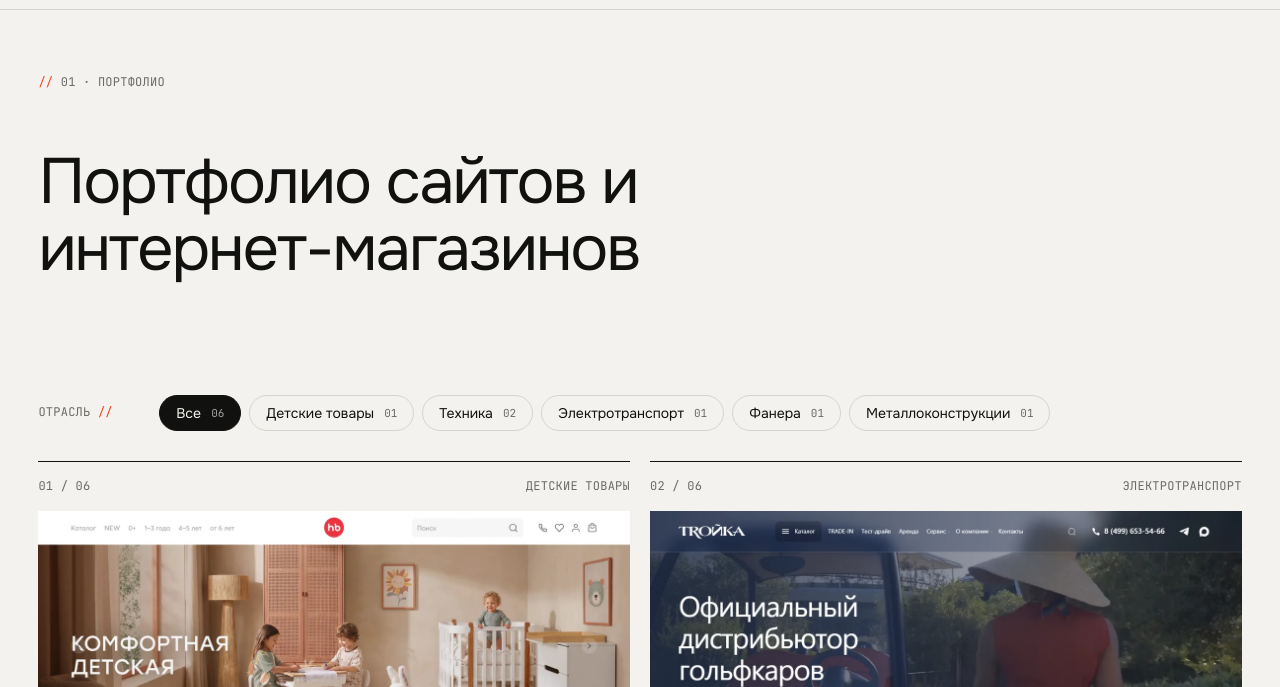
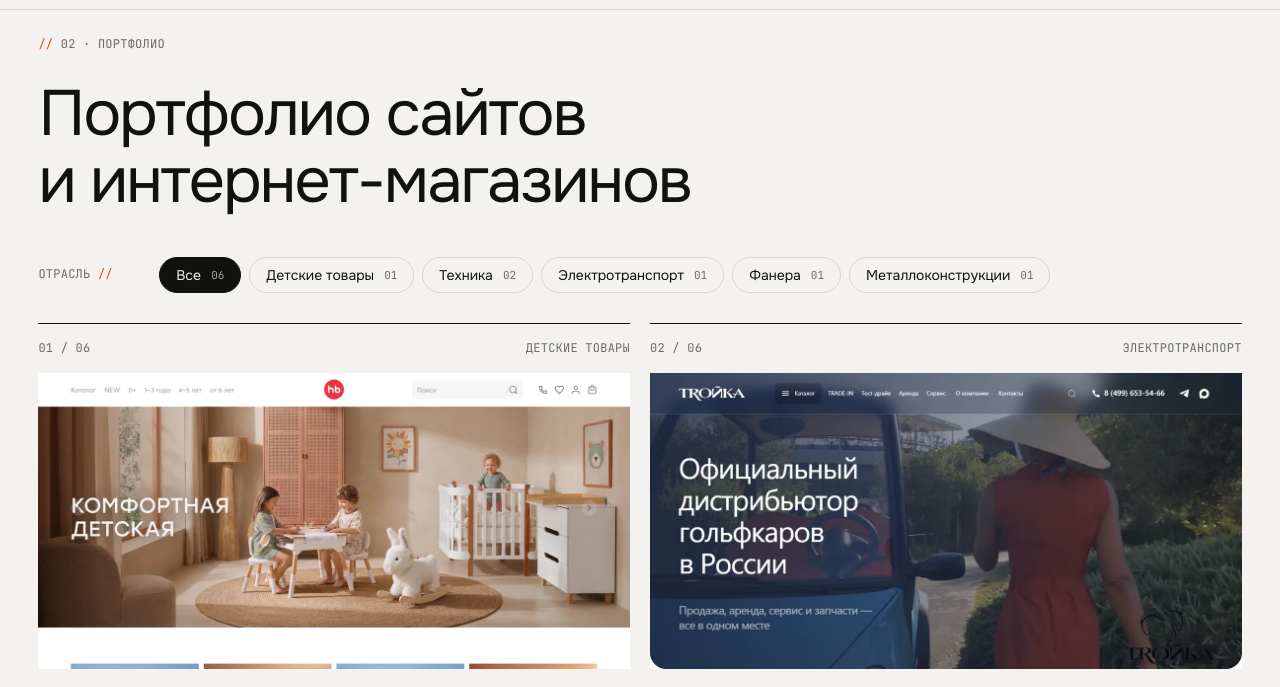
Before and after one commit to Ivanweb1/designcodes, a plain HTML site: page portfolio/index.html in a window 1280 px wide. Shown: the part 62-749 px from the top of the page. Drawn offline with Linux system fonts and the light colour scheme.

Commit message:
Tighten portfolio heading and align section label

```diff
--- a/portfolio/index.html
+++ b/portfolio/index.html
@@ -932,7 +932,9 @@
   .cta-long { display:none; }
   .cta-short { display:inline; }
 }
-.port-hero-phrase { text-wrap: balance; }
+.port-hero { padding-top:clamp(20px,2vw,32px); padding-bottom:clamp(20px,2vw,32px); }
+.port-hero-phrase { margin:clamp(18px,2.2vw,32px) 0 0; max-width:none; text-wrap:normal; }
+.port-hero-phrase span { display:block; }
 </style>
 </head>
 <body>
@@ -1056,8 +1058,8 @@
 
 <main class="portfolio-main">
   <section class="port-hero" aria-labelledby="portfolio-title">
-    <div class="port-hero-top"><span class="mono"><span class="cm">//</span> 01 · Портфолио</span></div>
-    <h1 class="phrase port-hero-phrase" id="portfolio-title">Портфолио сайтов и интернет-магазинов</h1>
+    <div class="port-hero-top"><span class="mono"><span class="cm">//</span> 02 · Портфолио</span></div>
+    <h1 class="phrase port-hero-phrase" id="portfolio-title"><span>Портфолио сайтов</span> <span>и интернет-магазинов</span></h1>
 
   </section>
   <section class="port-list" id="projects" aria-label="Работы студии">
```
